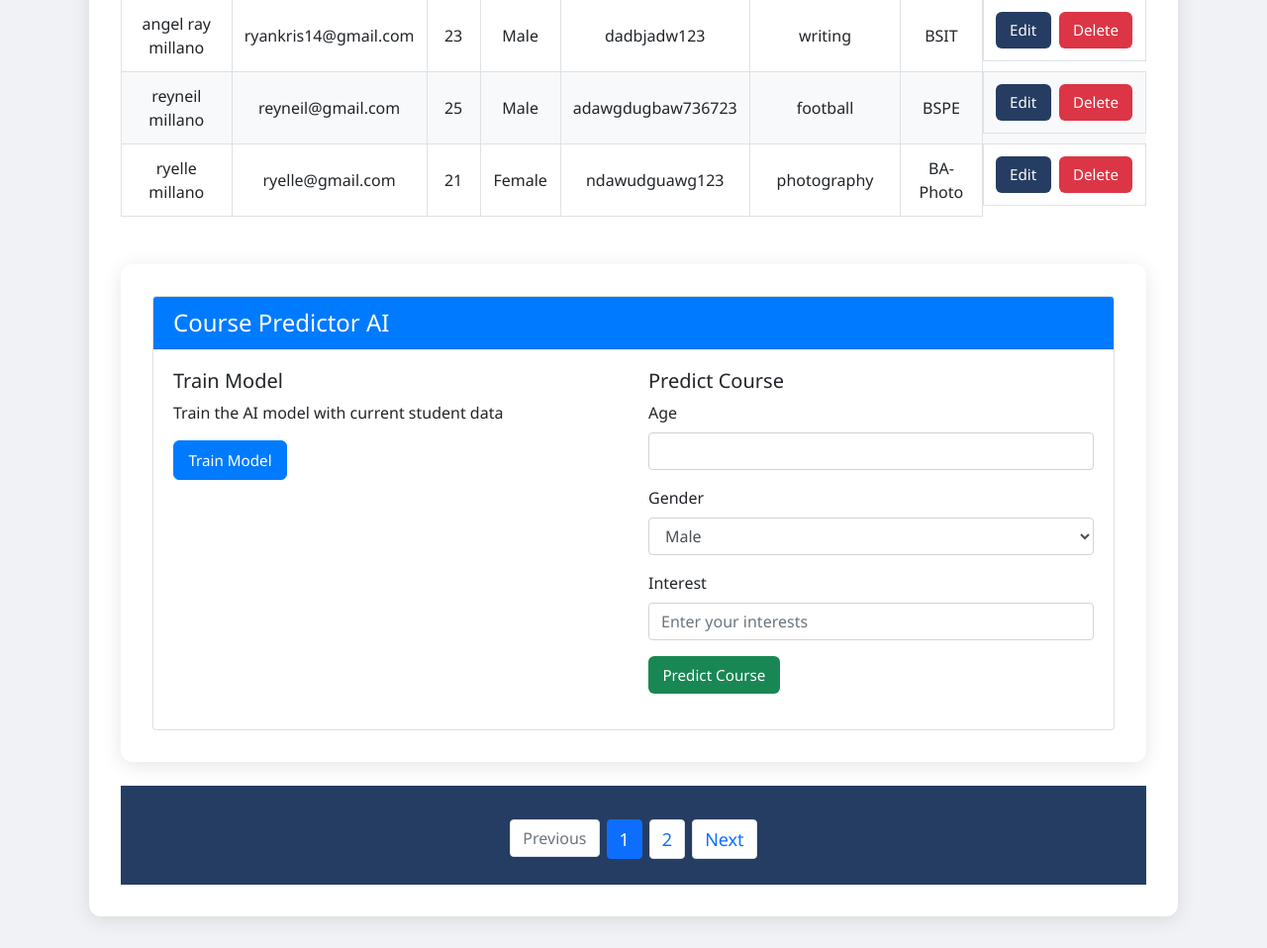
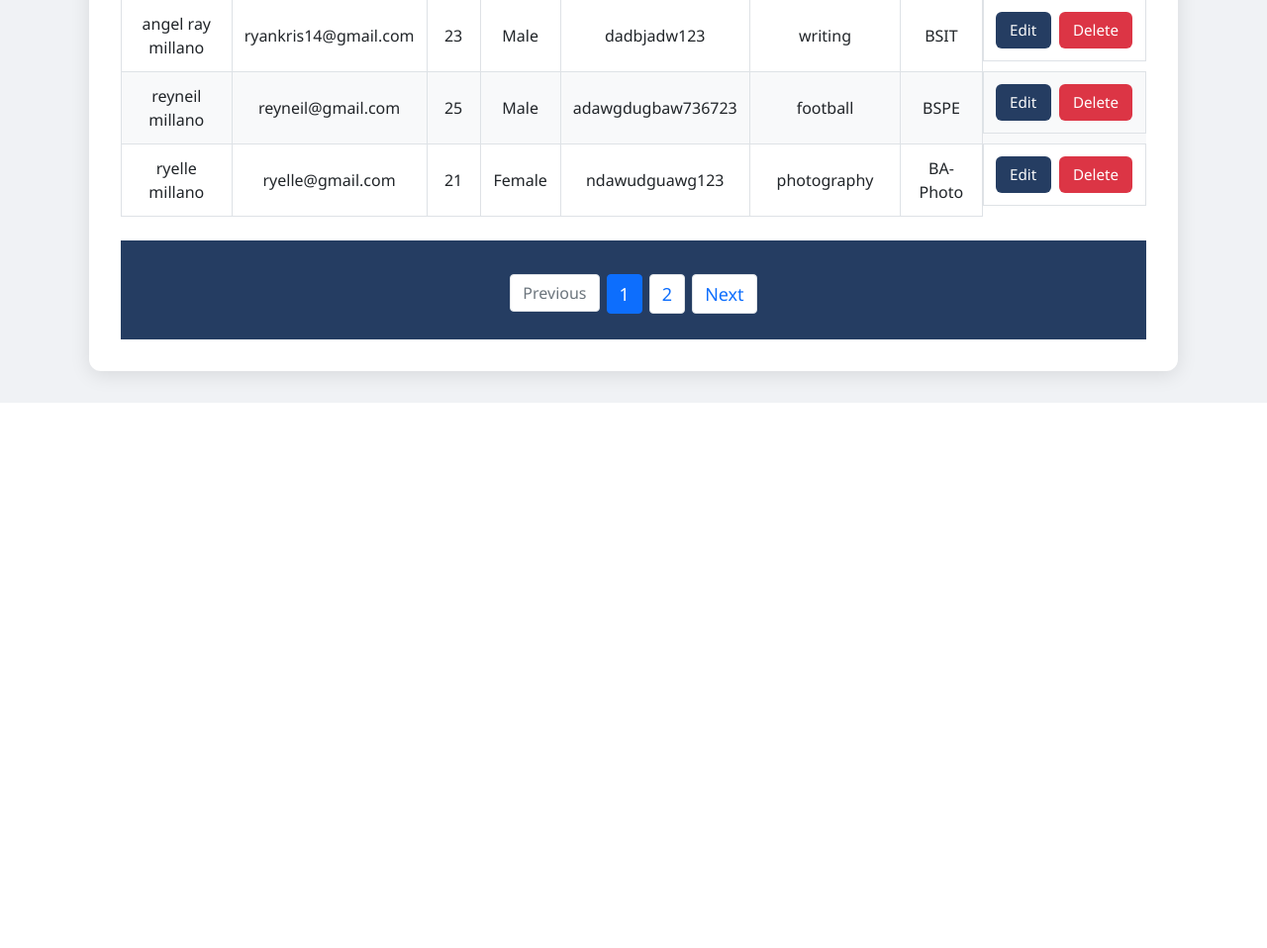
Before and after one commit to juzella/student_project, a Django app: page /students/ in a window 1280 px wide. Shown: the part 856-1814 px from the top of the page at 99% size. After the commit the page ends 1263 px from the top, so only its background shows below. Run offline with Django 5.2, Linux system fonts and the light colour scheme; data comes from the database, SQL or seed files in the repository; both versions use the stored data as it was after the commit; some libraries are stand-ins or nearby versions.

Commit message:
forms fixed

```diff
--- a/student_app/forms.py
+++ b/student_app/forms.py
@@ -4,9 +4,8 @@ from .models import Student
 class StudentForm(forms.ModelForm):
     class Meta:
         model = Student
-        fields = ['first_name', 'last_name', 'email', 'age', 'address', 'interest', 'course', 'gender']
+        fields = ['first_name', 'last_name', 'email', 'age', 'address', 'interest', 'gender']  # 'course' removed
         widgets = {
             'address': forms.Textarea(attrs={'rows': 3, 'placeholder': 'Enter address'}),
             'interest': forms.Textarea(attrs={'rows': 2, 'class': 'form-control', 'placeholder': 'Enter your interests'}),
-            'course': forms.Select(attrs={'class': 'form-control'}),
         }
--- a/student_app/templates/student_app/student_form.html
+++ b/student_app/templates/student_app/student_form.html
@@ -114,6 +114,7 @@
             {% csrf_token %}
             <div class="row g-3">
                 {% for field in form %}
+                    {% if field.name != "course" %}
                     <div class="col-md-6">
                         <div class="form-group">
                             <label class="form-label">{{ field.label_tag }}</label>
@@ -125,6 +126,7 @@
                             {% endif %}
                         </div>
                     </div>
+                    {% endif %}
                 {% endfor %}
             </div>
             <div class="mt-4 d-flex justify-content-between">
--- a/student_app/templates/student_app/student_list.html
+++ b/student_app/templates/student_app/student_list.html
@@ -260,48 +260,6 @@
         </table>
     </div>
 
-    <!-- AI Model Control Panel -->
-    <div class="container mt-4 mb-4">
-        {% csrf_token %}
-        <div class="card">
-            <div class="card-header bg-primary text-white">
-                <h4 class="mb-0">Course Predictor AI</h4>
-            </div>
-            <div class="card-body">
-                <div class="row">
-                    <div class="col-md-6">
-                        <h5>Train Model</h5>
-                        <p>Train the AI model with current student data</p>
-                        <button id="trainModel" class="btn btn-primary">Train Model</button>
-                        <div id="modelMetrics" class="mt-3"></div>
-                    </div>
-                    <div class="col-md-6">
-                        <h5>Predict Course</h5>
-                        <form id="predictForm">
-                            <div class="mb-3">
-                                <label class="form-label">Age</label>
-                                <input type="number" class="form-control" name="age" required>
-                            </div>
-                            <div class="mb-3">
-                                <label class="form-label">Gender</label>
-                                <select class="form-control" name="gender" required>
-                                    <option value="Male">Male</option>
-                                    <option value="Female">Female</option>
-                                    <option value="Other">Other</option>
-                                </select>
-                            </div>
-                            <div class="mb-3">
-                                <label class="form-label">Interest</label>
-                                <input type="text" class="form-control" name="interest" required placeholder="Enter your interests">
-                            </div>
-                            <button type="submit" class="btn btn-success">Predict Course</button>
-                        </form>
-                        <div id="prediction" class="mt-3"></div>
-                    </div>
-                </div>
-            </div>
-        </div>
-    </div>
 
     <!-- Pagination -->
     {% if page_obj.has_other_pages %}
@@ -334,93 +292,6 @@
 </div>
 
 <script>
-    document.getElementById('trainModel').addEventListener('click', async () => {
-        try {
-            const response = await fetch('/students/train-model/', {
-                method: 'POST',
-                headers: {
-                    'Content-Type': 'application/json',
-                    'X-CSRFToken': document.querySelector('[name=csrfmiddlewaretoken]').value
-                }
-            });
-            const data = await response.json();
-            if (response.ok) {
-                document.getElementById('modelMetrics').innerHTML = `
-                    <div class="alert alert-success">
-                        <p>Model trained successfully!</p>
-                        <p>Accuracy: ${data.accuracy}</p>
-                        <p>Cross-validation Score: ${data.cv_score}</p>
-                    </div>`;
-            } else {
-                document.getElementById('modelMetrics').innerHTML = `
-                    <div class="alert alert-danger">
-                        ${data.error}
-                    </div>`;
-            }
-        } catch (error) {
-            document.getElementById('modelMetrics').innerHTML = `
-                <div class="alert alert-danger">
-                    Error training model: ${error.message}
-                </div>`;
-        }
-    });
-
-    document.getElementById('predictForm').addEventListener('submit', async (e) => {
-        e.preventDefault();
-        const formData = new FormData(e.target);
-        const data = {
-            age: parseInt(formData.get('age')),
-            gender: formData.get('gender'),
-            interest: formData.get('interest')
-        };
-
-        try {
-            const response = await fetch('/students/predict-course/', {
-                method: 'POST',
-                headers: {
-                    'Content-Type': 'application/json'
-                },
-                body: JSON.stringify(data)
-            });
-
-            const result = await response.json();
-            if (response.ok) {
-                document.getElementById('prediction').innerHTML = `
-                    <div class="alert alert-success">
-                        <p>Predicted Course: <strong>${result.predicted_course}</strong></p>
-                        <p>Confidence: ${(result.confidence * 100).toFixed(2)}%</p>
-                    </div>`;
-            } else {
-                document.getElementById('prediction').innerHTML = `
-                    <div class="alert alert-danger">
-                        ${result.error}
-                    </div>`;
-            }
-        } catch (error) {
-            document.getElementById('prediction').innerHTML = `
-                <div class="alert alert-danger">
-                    Error making prediction: ${error.message}
-                </div>`;
-        }
-    });
-
-    // Load model status on page load
-    async function loadModelStatus() {
-        try {
-            const response = await fetch('/students/model-status/');
-            const data = await response.json();
-            if (data.status === 'Trained') {
-                document.getElementById('modelMetrics').innerHTML = `
-                    <div class="alert alert-info">
-                        <p>Model Status: Trained</p>
-                        <p>Training Accuracy: ${data.metrics.training_accuracy.toFixed(2)}</p>
-                        <p>Cross-validation Score: ${data.metrics.cv_mean.toFixed(2)} (±${data.metrics.cv_std.toFixed(2)})</p>
-                    </div>`;
-            }
-        } catch (error) {
-            console.error('Error loading model status:', error);
-        }
-    }
-    loadModelStatus();
+    // No scripts needed after removing AI predictor panel
 </script>
 {% endblock %}
--- a/student_app/views.py
+++ b/student_app/views.py
@@ -44,21 +44,52 @@ def student_create(request):
     if request.method == 'POST':
         form = StudentForm(request.POST)
         if form.is_valid():
-            form.save()
-            messages.success(request, "Student has been added successfully!")  # Success notification
+            student = form.save(commit=False)
+            # Predict the course using AI
+            predictor = CoursePredictor()
+            if not predictor.load_model():
+                messages.error(request, "AI model is not trained. Please train the model before adding students.")
+                return render(request, 'student_app/student_form.html', {'form': form})
+            prediction = predictor.predict(
+                student.age,
+                dict(Student.GENDER_CHOICES)[student.gender],  # Maps integer to string
+                student.interest
+            )
+            if prediction['success']:
+                student.course = prediction['predicted_course']
+            else:
+                messages.error(request, f"Prediction failed: {prediction.get('error', 'Unknown error')}")
+                return render(request, 'student_app/student_form.html', {'form': form})
+            student.save()
+            messages.success(request, "Student has been added and course predicted successfully!")
             return redirect('student_list')
     else:
         form = StudentForm()
     return render(request, 'student_app/student_form.html', {'form': form})
-
 
 def student_update(request, pk):
     student = get_object_or_404(Student, pk=pk)
     if request.method == 'POST':
         form = StudentForm(request.POST, instance=student)
         if form.is_valid():
-            form.save()
-            messages.success(request, "Student details have been updated successfully!")  # Success notification
+            student = form.save(commit=False)
+            # Predict the course using AI
+            predictor = CoursePredictor()
+            if not predictor.load_model():
+                messages.error(request, "AI model is not trained. Please train the model before updating students.")
+                return render(request, 'student_app/student_form.html', {'form': form})
+            prediction = predictor.predict(
+                student.age,
+                dict(Student.GENDER_CHOICES)[student.gender],
+                student.interest
+            )
+            if prediction['success']:
+                student.course = prediction['predicted_course']
+            else:
+                messages.error(request, f"Prediction failed: {prediction.get('error', 'Unknown error')}")
+                return render(request, 'student_app/student_form.html', {'form': form})
+            student.save()
+            messages.success(request, "Student details have been updated and course predicted successfully!")
             return redirect('student_list')
     else:
         form = StudentForm(instance=student)
```
Also changed, not shown: db.sqlite3.
